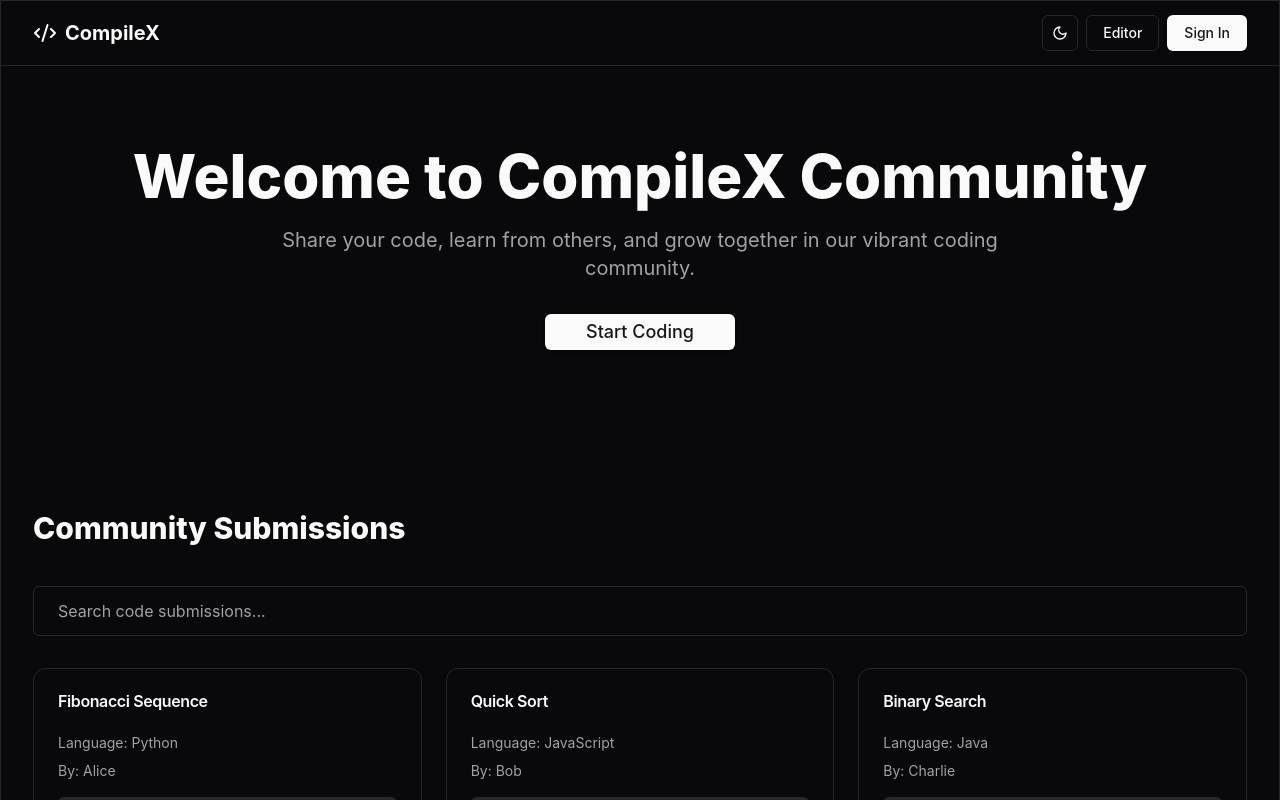
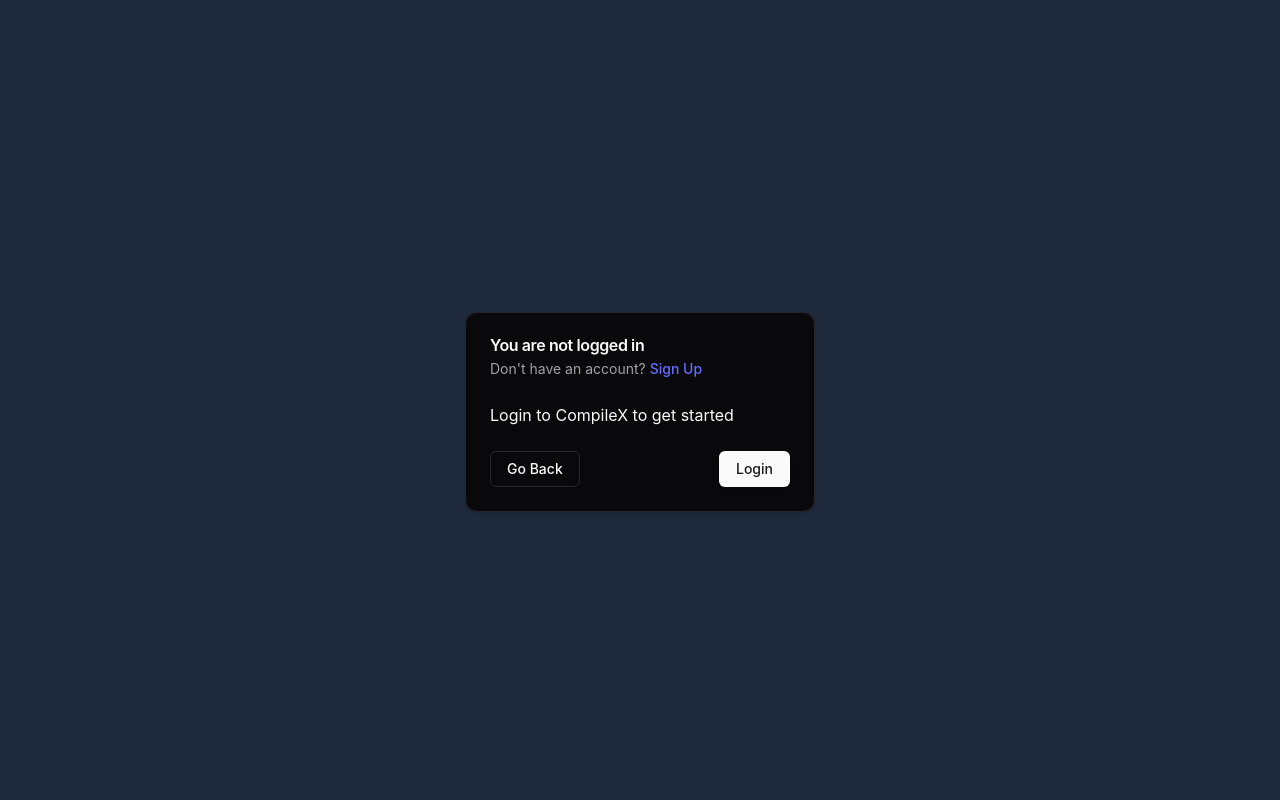
Before and after one commit to oharshg/code-editor, a React (Vite) app in the folder frontend/: page /#/editor in a window 1280 px wide. Shown: the top 800 px of the page. Built offline with nearby package versions, Linux system fonts and the light colour scheme.

Commit message:
fix: update homepage URL and configure routing with HashRouter for better navigation

```diff
--- a/frontend/package.json
+++ b/frontend/package.json
@@ -2,7 +2,7 @@
   "name": "frontend",
   "private": true,
   "version": "0.0.0",
-  "homepage": "https://oharshg.github.io/code-editor/",
+  "homepage": "https://oharshg.github.io/code-editor/#",
   "type": "module",
   "scripts": {
     "dev": "vite",
--- a/frontend/src/components/EditorComponent.tsx
+++ b/frontend/src/components/EditorComponent.tsx
@@ -26,7 +26,7 @@
   CardHeader,
   CardTitle,
 } from "@/components/ui/card";
-import { useNavigate } from "react-router-dom";
+import { useNavigate, Link } from "react-router-dom";
 
 export interface CodeSnippetsProps {
   [key: string]: string;
@@ -122,7 +122,7 @@
           <CardHeader>
             <CardTitle>You are not logged in</CardTitle>
             <CardDescription>
-              Don't have an account? <a href="/signup">Sign up</a>
+              Don't have an account? <Link to={"/signup"}>Sign Up</Link>
             </CardDescription>
           </CardHeader>
           <CardContent>Login to CompileX to get started</CardContent>
--- a/frontend/vite.config.ts
+++ b/frontend/vite.config.ts
@@ -4,7 +4,7 @@
 
 export default defineConfig({
   plugins: [react()],
-  base: "/code-editor/",
+  base: "/code-editor/#",
   resolve: {
     alias: {
       "@": path.resolve(__dirname, "./src"),
```
Also changed, not shown: frontend/src/App.tsx (+3 -9 lines).
